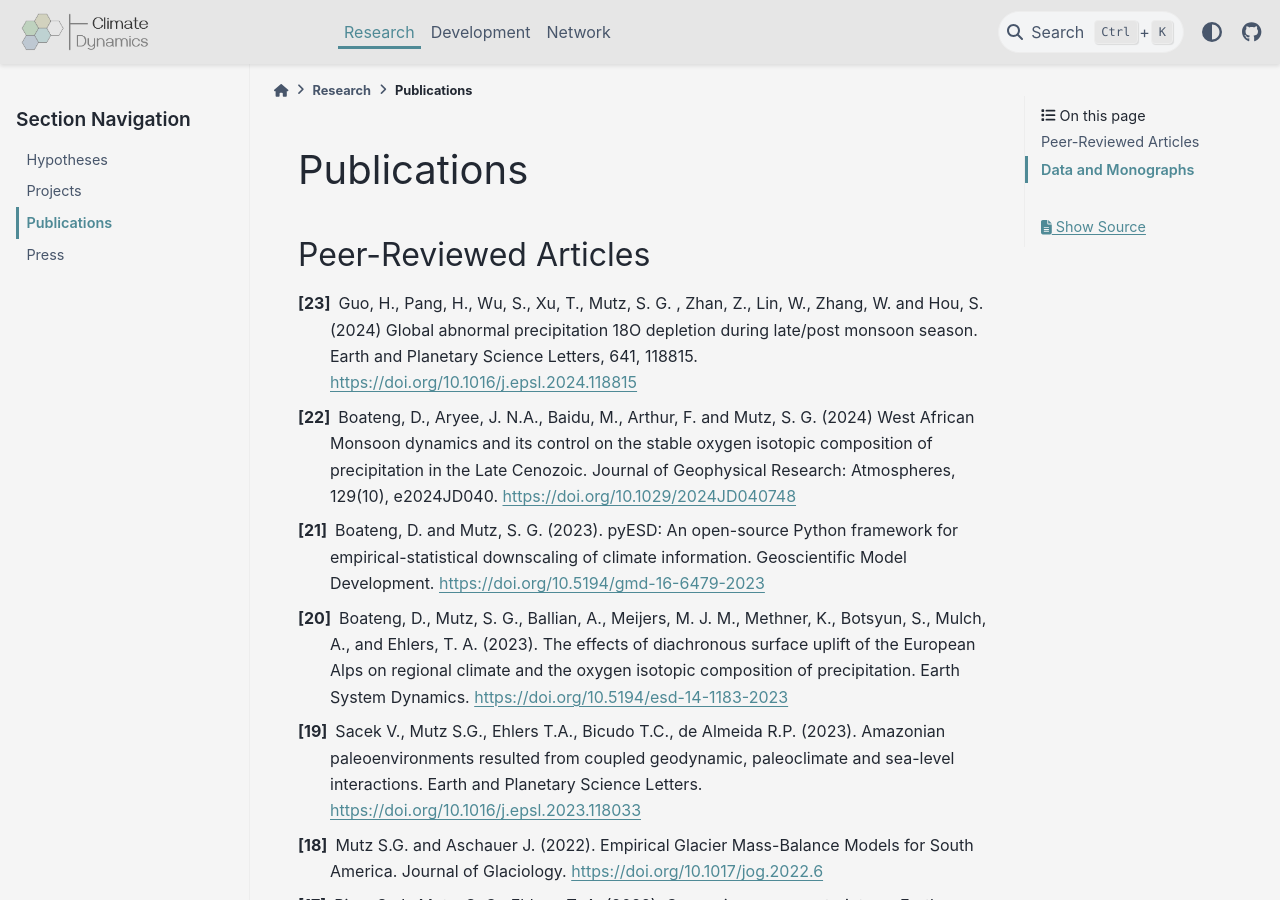
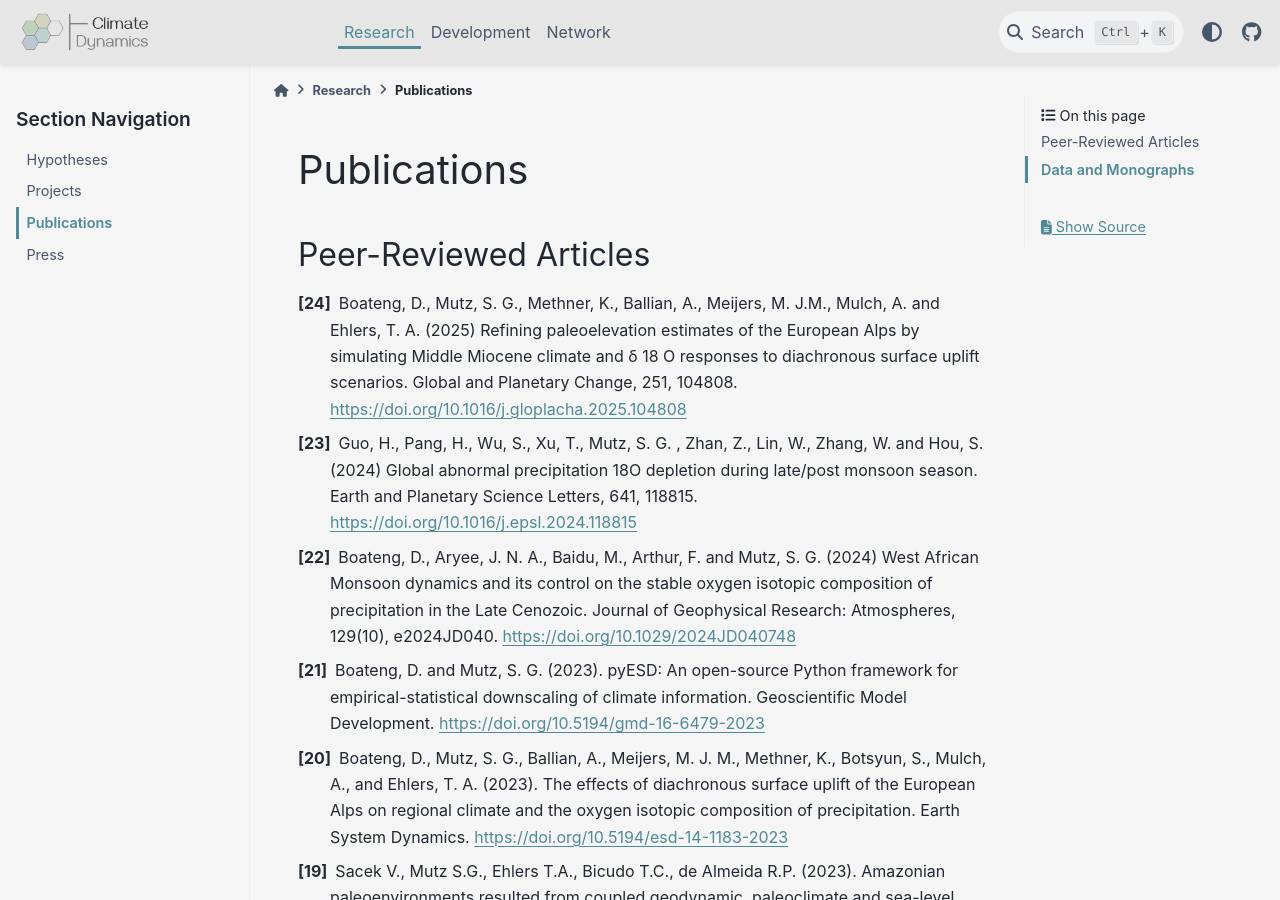
Before and after one commit to Climate-Dynamics/climatedynamics-web, a Sphinx documentation site: the page built from source/res/pub.rst, in a window 1280 px wide and 900 px high. Built offline with Sphinx 7.4.7 and the PyData theme 0.15.4, drawn with Linux system fonts in a browser that asks for light colours; pages that are not in the unit, such as notebooks, are missing from menus.

Commit message:
pub update

```diff
--- a/source/res/pub.rst
+++ b/source/res/pub.rst
@@ -4,9 +4,11 @@ Publications
 Peer-Reviewed Articles
 ----------------------
 
+.. [24] Boateng, D., Mutz, S. G., Methner, K., Ballian, A., Meijers, M. J.M., Mulch, A. and Ehlers, T. A. (2025) Refining paleoelevation estimates of the European Alps by simulating Middle Miocene climate and δ 18 O responses to diachronous surface uplift scenarios. Global and Planetary Change, 251, 104808. https://doi.org/10.1016/j.gloplacha.2025.104808
+
 .. [23] Guo, H., Pang, H., Wu, S., Xu, T., Mutz, S. G. , Zhan, Z., Lin, W., Zhang, W. and Hou, S. (2024) Global abnormal precipitation 18O depletion during late/post monsoon season. Earth and Planetary Science Letters, 641, 118815. https://doi.org/10.1016/j.epsl.2024.118815
 
-.. [22] Boateng, D., Aryee, J. N.A., Baidu, M., Arthur, F. and Mutz, S. G. (2024) West African Monsoon dynamics and its control on the stable oxygen isotopic composition of precipitation in the Late Cenozoic. Journal of Geophysical Research: Atmospheres, 129(10), e2024JD040. https://doi.org/10.1029/2024JD040748
+.. [22] Boateng, D., Aryee, J. N. A., Baidu, M., Arthur, F. and Mutz, S. G. (2024) West African Monsoon dynamics and its control on the stable oxygen isotopic composition of precipitation in the Late Cenozoic. Journal of Geophysical Research: Atmospheres, 129(10), e2024JD040. https://doi.org/10.1029/2024JD040748
 
 .. [21] Boateng, D. and Mutz, S. G. (2023). pyESD: An open-source Python framework for empirical-statistical downscaling of climate information. Geoscientific Model Development. https://doi.org/10.5194/gmd-16-6479-2023
 
```
